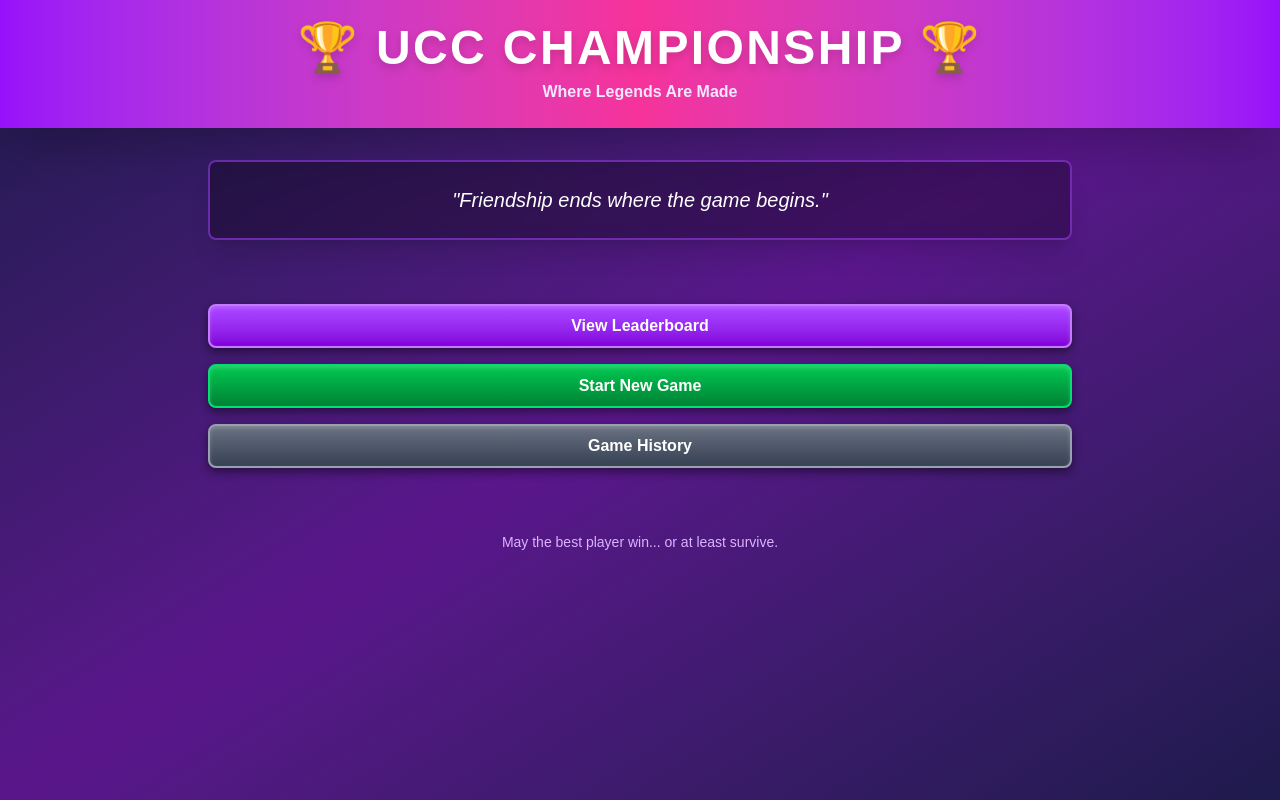
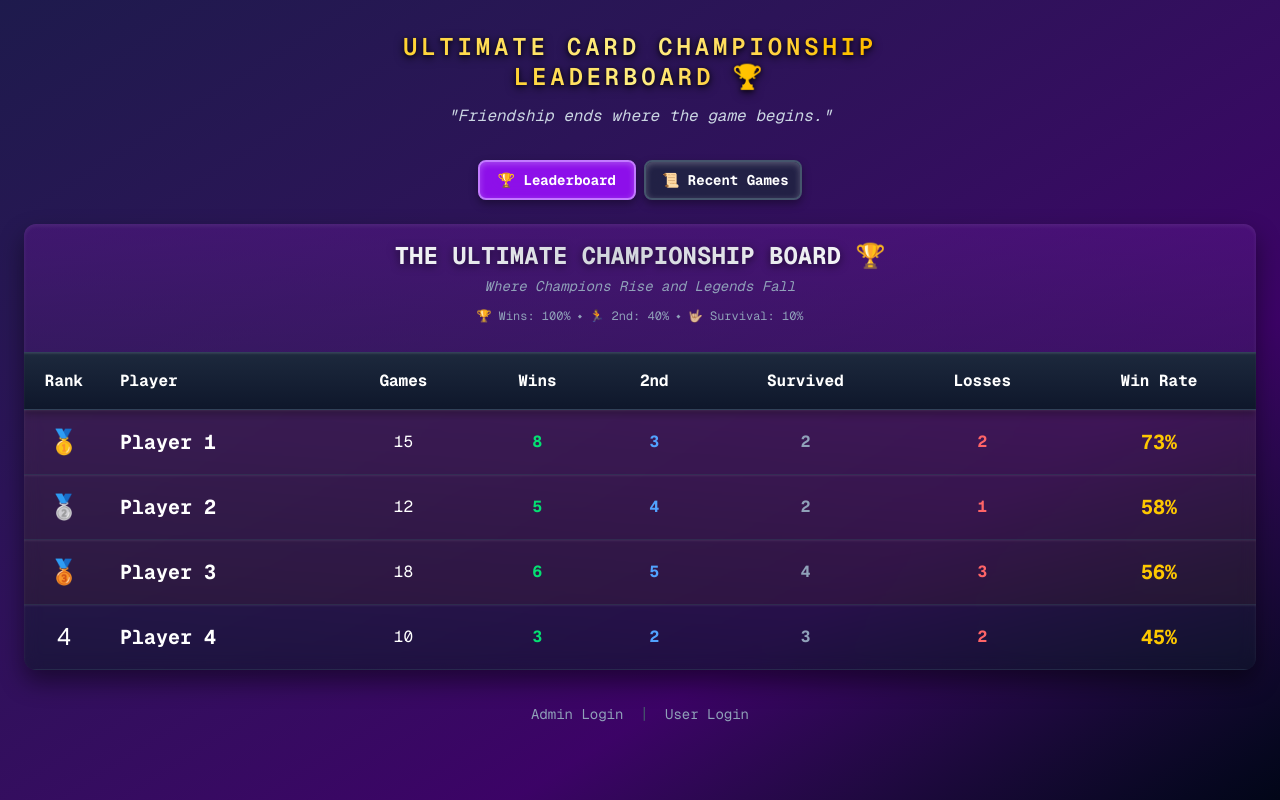
Before and after one commit to mobzter2026/ucc, a Next.js app: page / in a window 1280 px wide. Built offline with nearby package versions, Linux system fonts and the light colour scheme.

Commit message:
Add Points Royale layout structure with table and styling

```diff
--- a/Components/Button.tsx
+++ b/Components/Button.tsx
@@ -3,7 +3,9 @@
 interface ButtonProps {
   onClick?: () => void
   children: React.ReactNode
-  variant?: 'primary' | 'secondary' | 'success' | 'danger'
+  variant?: 'primary' | 'secondary' | 'success' | 'danger' | 'pop' | 'frosted'
+  color?: 'purple' | 'blue' | 'red' | 'green'
+  selected?: boolean
   disabled?: boolean
   className?: string
 }
@@ -12,16 +14,29 @@ export default function Button({
   onClick,
   children,
   variant = 'primary',
+  color = 'purple',
+  selected = false,
   disabled = false,
   className = ''
 }: ButtonProps) {
-  const baseClasses = "casino-control font-bold text-white cursor-pointer disabled:opacity-50 disabled:cursor-not-allowed"
+  const baseClasses = "font-bold text-white cursor-pointer disabled:opacity-50 disabled:cursor-not-allowed transition-all"
 
   const variantClasses = {
-    primary: "bg-gradient-to-b from-purple-500 to-purple-700 border-purple-400 hover:from-purple-600 hover:to-purple-800",
-    secondary: "bg-gradient-to-b from-gray-500 to-gray-700 border-gray-400 hover:from-gray-600 hover:to-gray-800",
-    success: "bg-gradient-to-b from-green-500 to-green-700 border-green-400 hover:from-green-600 hover:to-green-800",
-    danger: "bg-gradient-to-b from-red-500 to-red-700 border-red-400 hover:from-red-600 hover:to-red-800"
+    primary: "casino-control bg-gradient-to-b from-purple-500 to-purple-700 border-purple-400 hover:from-purple-600 hover:to-purple-800",
+    secondary: "casino-control bg-gradient-to-b from-gray-500 to-gray-700 border-gray-400 hover:from-gray-600 hover:to-gray-800",
+    success: "casino-control bg-gradient-to-b from-green-500 to-green-700 border-green-400 hover:from-green-600 hover:to-green-800",
+    danger: "casino-control bg-gradient-to-b from-red-500 to-red-700 border-red-400 hover:from-red-600 hover:to-red-800",
+    pop: `rounded-lg px-4 py-2 shadow-[0_4px_8px_rgba(0,0,0,0.35),inset_0_2px_6px_rgba(255,255,255,0.25)] hover:scale-105 active:scale-95 ${
+      color === 'blue' ? 'bg-gradient-to-br from-blue-600 to-blue-800' :
+      color === 'red' ? 'bg-gradient-to-br from-red-600 to-red-800' :
+      color === 'green' ? 'bg-gradient-to-br from-green-600 to-green-800' :
+      'bg-gradient-to-br from-purple-600 to-purple-800'
+    }`,
+    frosted: `rounded-lg px-4 py-2 backdrop-blur-md shadow-[0_4px_8px_rgba(0,0,0,0.35),inset_0_2px_6px_rgba(255,255,255,0.25)] ${
+      selected
+        ? 'bg-purple-600/90 border-2 border-purple-400'
+        : 'bg-slate-800/70 border-2 border-slate-600 hover:bg-slate-700/70'
+    }`
   }
 
   return (
--- a/app/page.tsx
+++ b/app/page.tsx
@@ -24,8 +24,18 @@ const QUOTES = [
   "Step up or step aside."
 ]
 
+// Mock player data - you'll replace this with real Supabase data later
+const MOCK_PLAYERS = [
+  { player: 'Player 1', gamesPlayed: 15, wins: 8, runnerUps: 3, survivals: 2, losses: 2, winRate: '73' },
+  { player: 'Player 2', gamesPlayed: 12, wins: 5, runnerUps: 4, survivals: 2, losses: 1, winRate: '58' },
+  { player: 'Player 3', gamesPlayed: 18, wins: 6, runnerUps: 5, survivals: 4, losses: 3, winRate: '56' },
+  { player: 'Player 4', gamesPlayed: 10, wins: 3, runnerUps: 2, survivals: 3, losses: 2, winRate: '45' },
+]
+
 export default function Home() {
   const [currentQuote, setCurrentQuote] = useState(0)
+  const [activeTab, setActiveTab] = useState<'leaderboard' | 'recent'>('leaderboard')
+  const [loading, setLoading] = useState(false)
 
   useEffect(() => {
     const interval = setInterval(() => {
@@ -34,47 +44,170 @@ export default function Home() {
     return () => clearInterval(interval)
   }, [])
 
+  const getMedal = (index: number) => {
+    if (index === 0) return '🥇'
+    if (index === 1) return '🥈'
+    if (index === 2) return '🥉'
+    return `${index + 1}`
+  }
+
+  if (loading) {
+    return (
+      <div className="min-h-screen bg-gradient-to-br from-indigo-950 via-purple-950 via-70% to-slate-950 flex items-center justify-center">
+        <div className="text-white text-2xl font-mono">Loading...</div>
+      </div>
+    )
+  }
+
   return (
-    <div className="min-h-screen bg-gradient-to-br from-indigo-950 via-purple-900 to-indigo-950">
-      {/* Header Banner */}
-      <div className="bg-gradient-to-r from-purple-600 via-pink-500 to-purple-600 py-6 px-4 shadow-2xl">
-        <h1 className="text-4xl md:text-5xl font-black text-white text-center tracking-wider drop-shadow-lg">
-          🏆 UCC CHAMPIONSHIP 🏆
-        </h1>
-        <p className="text-center text-purple-100 mt-2 text-sm md:text-base font-semibold">
-          Where Legends Are Made
-        </p>
-      </div>
-
-      {/* Rotating Quote */}
-      <div className="max-w-4xl mx-auto px-4 py-8">
-        <div className="bg-black/30 backdrop-blur-sm rounded-lg p-6 border-2 border-purple-500/50 shadow-xl">
-          <p className="text-white text-center text-lg md:text-xl italic font-light">
+    <div className="min-h-screen bg-gradient-to-br from-indigo-950 via-purple-950 via-70% to-slate-950 text-white p-2 sm:p-4 font-mono overflow-x-hidden pb-24">
+      <div className="max-w-7xl mx-auto mt-4 px-2">
+        {/* Title Section */}
+        <div className="text-center mb-8">
+          <h1 className="w-full max-w-full text-center select-none text-[1.15rem] sm:text-[1.5rem] font-semibold tracking-[0.12em] sm:tracking-[0.16em] drop-shadow-[0_2px_4px_rgba(0,0,0,0.7)] mb-3 leading-tight">
+            <span className="bg-gradient-to-r from-amber-300 via-yellow-200 to-amber-400 bg-clip-text text-transparent drop-shadow-[0_1px_2px_rgba(0,0,0,0.6)]">
+              ULTIMATE CARD CHAMPIONSHIP
+            </span>
+            <br />
+            <span className="bg-gradient-to-r from-amber-300 via-yellow-200 to-amber-400 bg-clip-text text-transparent drop-shadow-[0_1px_2px_rgba(0,0,0,0.6)]">
+              LEADERBOARD 🏆
+            </span>
+          </h1>
+          <p className="text-slate-300 text-xs sm:text-sm md:text-base italic transition-opacity duration-500 whitespace-nowrap overflow-hidden text-ellipsis px-2">
             "{QUOTES[currentQuote]}"
           </p>
         </div>
-      </div>
 
-      {/* Main Content */}
-      <div className="max-w-4xl mx-auto px-4 py-8 space-y-4">
-        <Button variant="primary" className="w-full">
-          View Leaderboard
-        </Button>
+        {/* Tab Navigation */}
+        <div className="mb-6 mt-2 flex justify-center">
+          <div className="flex gap-2 max-w-full px-2 justify-center">
+            <Button
+              onClick={() => setActiveTab('leaderboard')}
+              variant="frosted"
+              color="purple"
+              selected={activeTab === 'leaderboard'}
+              className="flex-1 min-w-[120px] px-2 py-1.5 text-xs sm:text-sm whitespace-nowrap text-white font-bold"
+            >
+              🏆 Leaderboard
+            </Button>
 
-        <Button variant="success" className="w-full">
-          Start New Game
-        </Button>
+            <Button
+              onClick={() => setActiveTab('recent')}
+              variant="frosted"
+              color="purple"
+              selected={activeTab === 'recent'}
+              className="flex-1 min-w-[130px] px-2 py-1.5 text-xs sm:text-sm whitespace-nowrap text-white font-bold"
+            >
+              📜 Recent Games
+            </Button>
+          </div>
+        </div>
 
-        <Button variant="secondary" className="w-full">
-          Game History
-        </Button>
-      </div>
+        {/* Leaderboard Tab */}
+        {activeTab === 'leaderboard' && (
+          <div className="rounded-xl shadow-2xl overflow-hidden mb-8 bg-gradient-to-b from-purple-900/50 to-slate-900/60 shadow-[0_12px_25px_rgba(0,0,0,0.45),inset_0_2px_4px_rgba(255,255,255,0.08)]">
+            <div className="p-4 border-b border-slate-700">
+              <div className="text-center">
+                <h2 className="text-lg sm:text-2xl font-bold mb-1 whitespace-nowrap" style={{fontVariant: 'small-caps'}}>
+                  <span className="bg-gradient-to-r from-gray-100 via-gray-300 to-gray-100 bg-clip-text text-transparent drop-shadow-[0_2px_4px_rgba(0,0,0,0.6)] uppercase">
+                    The Ultimate Championship Board
+                  </span> 🏆
+                </h2>
+                <p className="text-slate-400 text-sm mb-3 italic">Where Champions Rise and Legends Fall</p>
+                <p className="text-slate-400 text-xs mb-3">
+                  🏆 Wins: 100%  ⬩  🏃 2nd: 40%  ⬩  🤟🏼 Survival: 10%
+                </p>
+              </div>
+            </div>
 
-      {/* Footer */}
-      <div className="max-w-4xl mx-auto px-4 py-8 text-center">
-        <p className="text-purple-300 text-sm">
-          May the best player win... or at least survive.
-        </p>
+            <div className="overflow-x-auto backdrop-blur-sm">
+              <table className="w-full">
+                <thead>
+                  <tr className="border-b border-slate-700 bg-gradient-to-b from-slate-800 to-slate-900 shadow-[0_4px_8px_rgba(0,0,0,0.3),inset_0_1px_2px_rgba(255,255,255,0.1)]">
+                    <th className="text-center p-4 w-20">Rank</th>
+                    <th className="text-left p-4">Player</th>
+                    <th className="text-center p-2 md:p-4 text-sm md:text-base">Games</th>
+                    <th className="text-center p-2 md:p-4 text-sm md:text-base">Wins</th>
+                    <th className="text-center p-2 md:p-4 text-sm md:text-base">2nd</th>
+                    <th className="text-center p-2 md:p-4 text-sm md:text-base">Survived</th>
+                    <th className="text-center p-2 md:p-4 text-sm md:text-base">Losses</th>
+                    <th className="text-center p-2 md:p-4 text-sm md:text-base">Win Rate</th>
+                  </tr>
+                </thead>
+                <tbody>
+                  {MOCK_PLAYERS.length === 0 ? (
+                    <tr>
+                      <td colSpan={8} className="text-center p-8 text-slate-400">
+                        No games played yet.
+                      </td>
+                    </tr>
+                  ) : (
+                    MOCK_PLAYERS.map((player, idx) => (
+                      <tr
+                        key={player.player}
+                        className={`border-b border-slate-700/50 ${
+                          idx < 3 ? 'bg-yellow-900/10' : ''
+                        } shadow-[inset_0_1px_2px_rgba(255,255,255,0.08)] hover:bg-purple-800/20 transition-all`}
+                      >
+                        <td className="p-2 md:p-4 text-center text-xl md:text-2xl">
+                          {getMedal(idx)}
+                        </td>
+                        <td className="p-2 md:p-4 font-bold text-lg md:text-xl">
+                          {player.player}
+                        </td>
+                        <td className="text-center p-2 md:p-4 text-sm md:text-base">
+                          {player.gamesPlayed}
+                        </td>
+                        <td className="text-center p-4 text-green-400 font-bold">
+                          {player.wins}
+                        </td>
+                        <td className="text-center p-4 text-blue-400 font-bold">
+                          {player.runnerUps}
+                        </td>
+                        <td className="text-center p-4 text-slate-400 font-bold">
+                          {player.survivals}
+                        </td>
+                        <td className="text-center p-4 text-red-400 font-bold">
+                          {player.losses}
+                        </td>
+                        <td className="text-center p-4 text-yellow-400 font-bold text-xl">
+                          {player.winRate}%
+                        </td>
+                      </tr>
+                    ))
+                  )}
+                </tbody>
+              </table>
+            </div>
+          </div>
+        )}
+
+        {/* Recent Games Tab */}
+        {activeTab === 'recent' && (
+          <div className="rounded-xl p-6 mb-8 bg-gradient-to-b from-purple-900/50 to-slate-900/60 shadow-[0_12px_25px_rgba(0,0,0,0.45),inset_0_2px_4px_rgba(255,255,255,0.08)]">
+            <div className="flex flex-col items-center mb-4 gap-2">
+              <h2 className="text-xl font-bold mb-1 whitespace-nowrap">
+                📜 <span className="bg-gradient-to-r from-gray-100 via-gray-300 to-gray-100 bg-clip-text text-transparent drop-shadow-[0_2px_4px_rgba(0,0,0,0.6)]">RECENT GAMES</span>
+              </h2>
+              <div className="text-sm">
+                <span className="inline-block bg-green-600 text-white px-2 py-0.5 rounded mr-2 shadow-[0_4px_8px_rgba(0,0,0,0.35),inset_0_2px_6px_rgba(255,255,255,0.25)]">Winner</span>
+                <span className="inline-block bg-blue-600 text-white px-2 py-0.5 rounded mr-2 shadow-[0_4px_8px_rgba(0,0,0,0.35),inset_0_2px_6px_rgba(255,255,255,0.25)]">2nd</span>
+                <span className="inline-block bg-slate-600 text-white px-2 py-0.5 rounded mr-2 shadow-[0_4px_8px_rgba(0,0,0,0.35),inset_0_2px_6px_rgba(255,255,255,0.25)]">Survivors</span>
+                <span className="inline-block bg-red-600 text-white px-2 py-0.5 rounded shadow-[0_4px_8px_rgba(0,0,0,0.35),inset_0_2px_6px_rgba(255,255,255,0.25)]">Loser</span>
+              </div>
+            </div>
+            <div className="text-center p-8 text-slate-400">
+              No recent games to display.
+            </div>
+          </div>
+        )}
+
+        {/* Footer Links */}
+        <div className="text-center mt-8 space-x-4">
+          <a href="/admin/login" className="text-slate-400 hover:text-slate-200 text-sm">Admin Login</a>
+          <span className="text-slate-600">|</span>
+          <a href="/user/login" className="text-slate-400 hover:text-slate-200 text-sm">User Login</a>
+        </div>
       </div>
     </div>
   )
```
